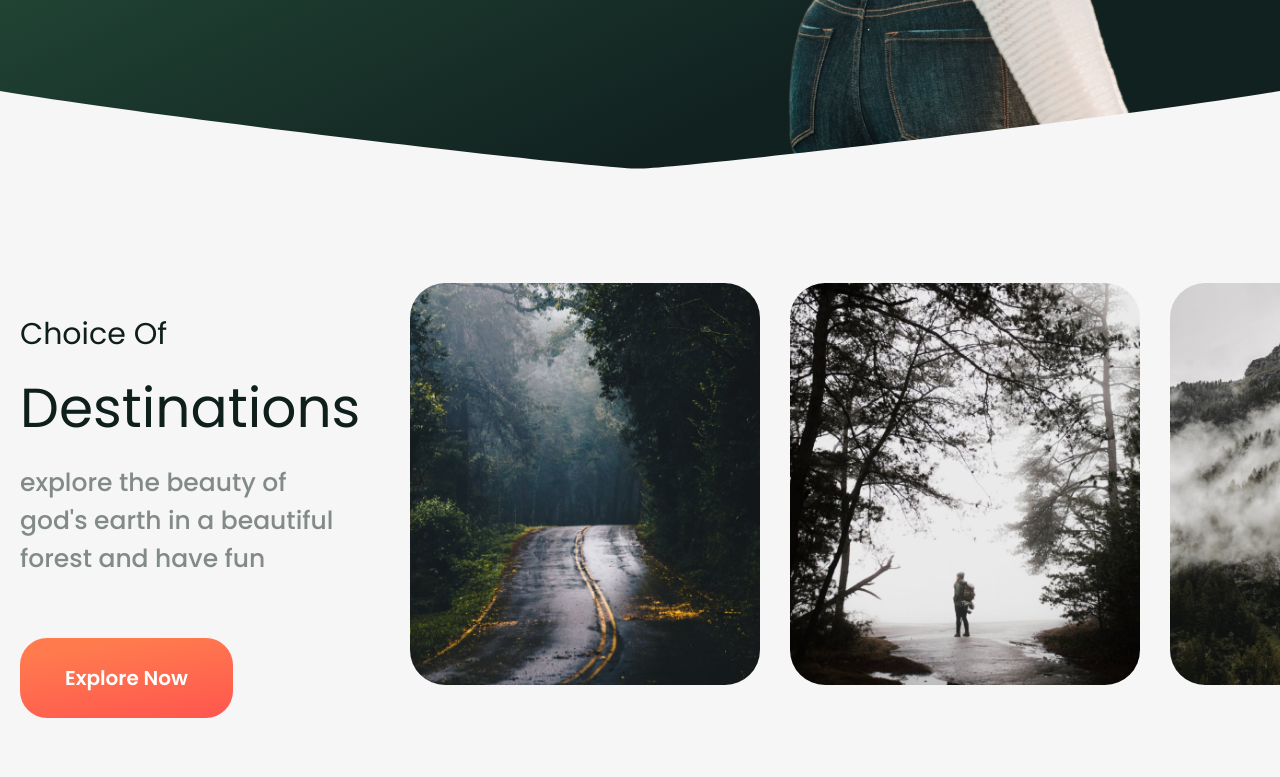
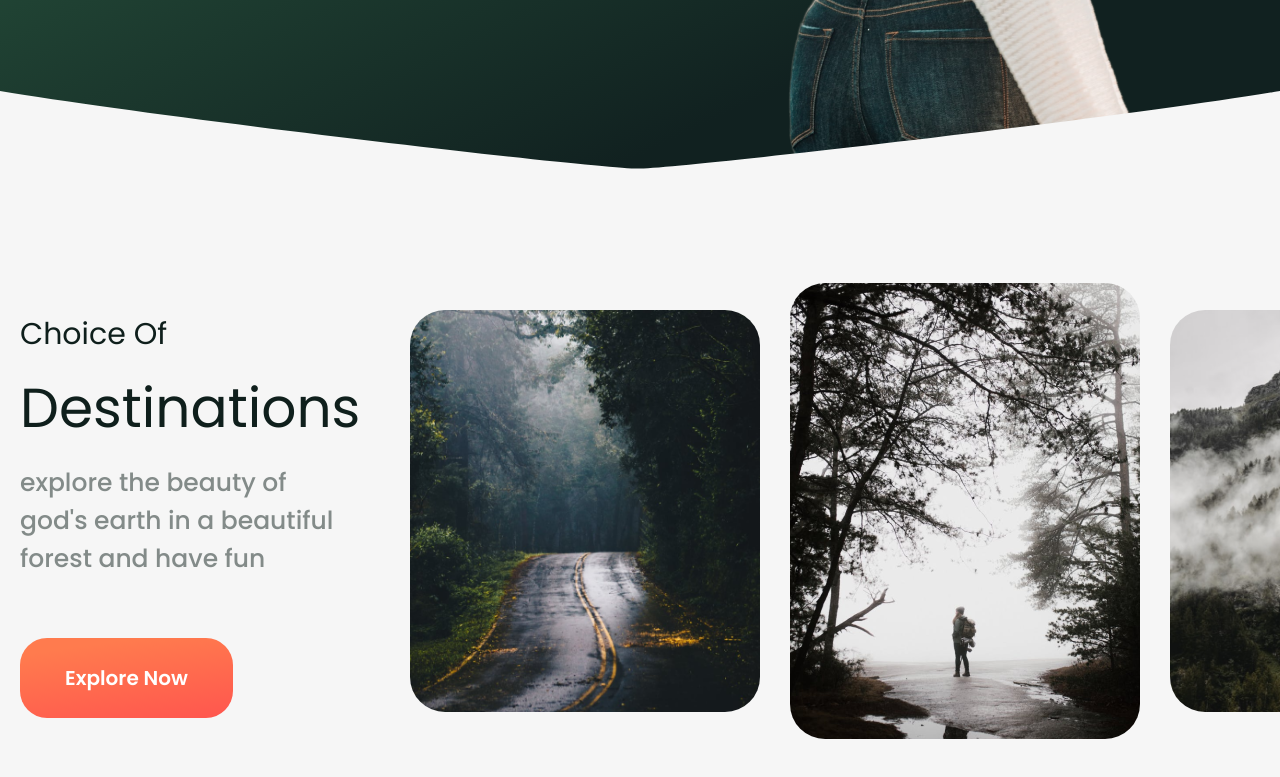
Before and after one commit to iScreAmn/site-geo-trip, a plain HTML site: page index.html in a window 1280 px wide. Shown: the part 753-1530 px from the top of the page. Drawn offline with nearby package versions, Linux system fonts and the light colour scheme.

Commit message:
Add slider styles

```diff
--- a/styles/main.css
+++ b/styles/main.css
@@ -267,13 +267,16 @@ body {
 }
 
 .slider__item {
+  margin-top: 27px;
   width: 335px;
   height: 402px;
   object-fit: cover;
   border-radius: 35px;
+  /* transition: 0.2s ease-in; */
 }
 
-.slider__item.active {
+.slider .center .slider__item {
+  margin-top: 0;
   width: 380px;
   height: 456px;
 }
```
